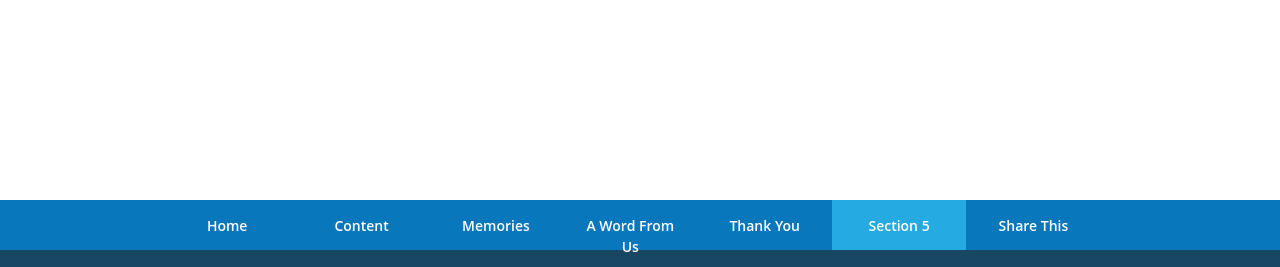
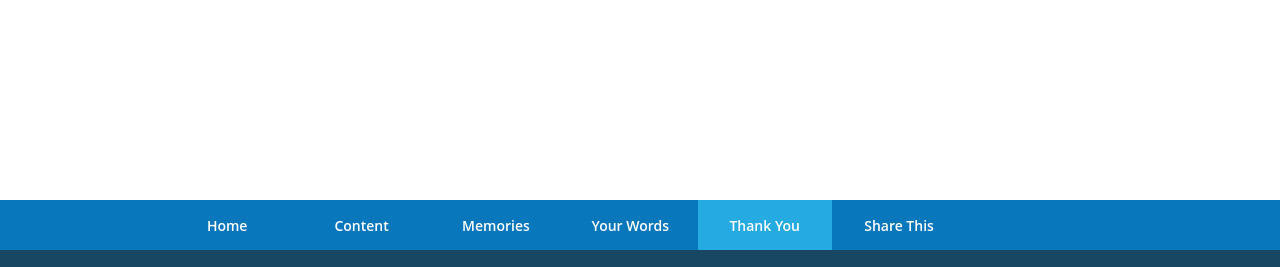
Before and after one commit to neelaryan/tribute-to-sd-sir, a plain HTML site: page index.html in a window 1280 px wide. Shown: the part 200-467 px from the top of the page. Drawn offline with nearby package versions, Linux system fonts and the light colour scheme.

Commit message:
Update index.html

```diff
--- a/index.html
+++ b/index.html
@@ -114,9 +114,9 @@
 	 		<a href="#sTop" class="subNavBtn">Home</a>
 	 		<a href="#s1" class="subNavBtn">Content</a>
 			<a href="#s2" class="subNavBtn">Memories</a>
-			<a href="#s3" class="subNavBtn">A Word From Us</a>
+			<a href="#s3" class="subNavBtn">Your Words</a>
 			<a href="#s4" class="subNavBtn">Thank You</a>
-			<a href="#s5" class="subNavBtn">Section 5</a>
+			<!--<a href="#s5" class="subNavBtn">Section 5</a>-->
 			<a href="" class="subNavBtn extLink end">Share This</a>
 		</div>
 	</div>
@@ -165,11 +165,11 @@
 		</div>
 	</div>
 
-	<div class="section s5">
+	<!--<div class="section s5">
 		<div class="inner">
 			<h1>Section 5</h1>
 		</div>
-	</div>
+	</div>-->
 
 
 </div>
```
